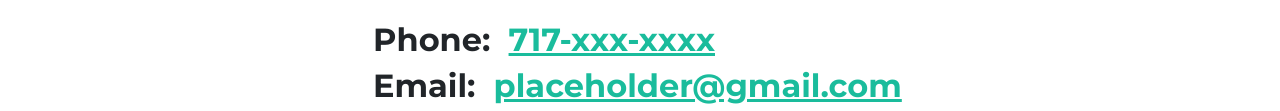
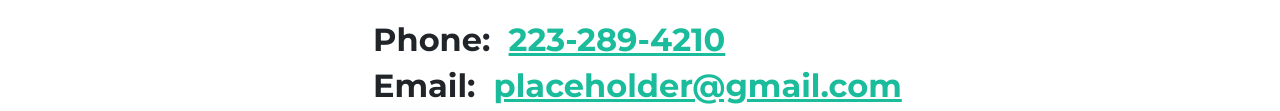
Before and after one commit to chazwarp923/taylorddetailing.com, a plain HTML site: page index.html in a window 1280 px wide. Shown: the part 3006-3117 px from the top of the page. Drawn offline with nearby package versions, Linux system fonts and the light colour scheme.

Commit message:
Update index.html

```diff
--- a/index.html
+++ b/index.html
@@ -176,7 +176,7 @@
                 </div>
                 <!-- Contact Me Section-->
                 <div class="text-center container col-lg-6">
-                    <h2 class="d-flex">Phone: &nbsp;<a href="tel:+7176544650">717-xxx-xxxx</a></h2>
+                    <h2 class="d-flex">Phone: &nbsp;<a href="tel:+2232894210">223-289-4210</a></h2>
                     <h2 class="d-flex">Email: &nbsp;<a href="mailto:blank@gmail.com">placeholder@gmail.com</a></h2>
                 </div>
             </div>
```
